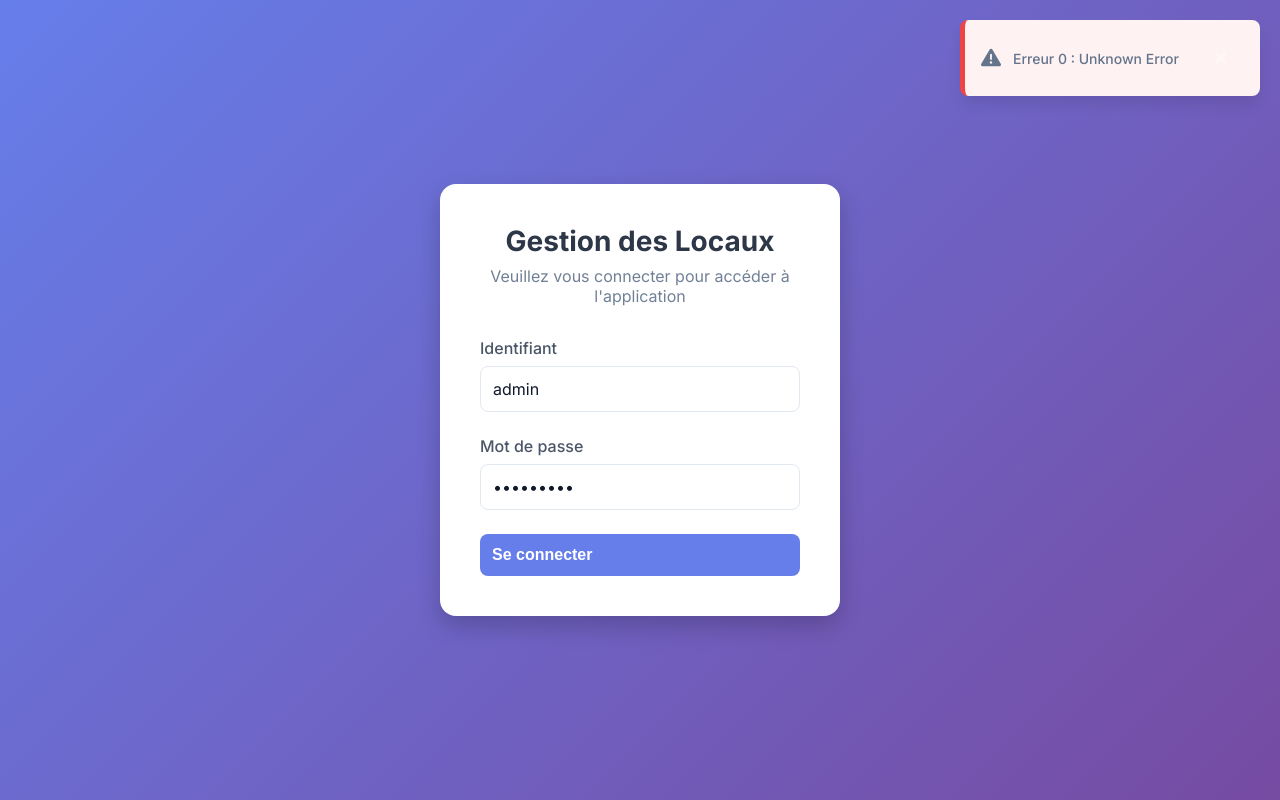
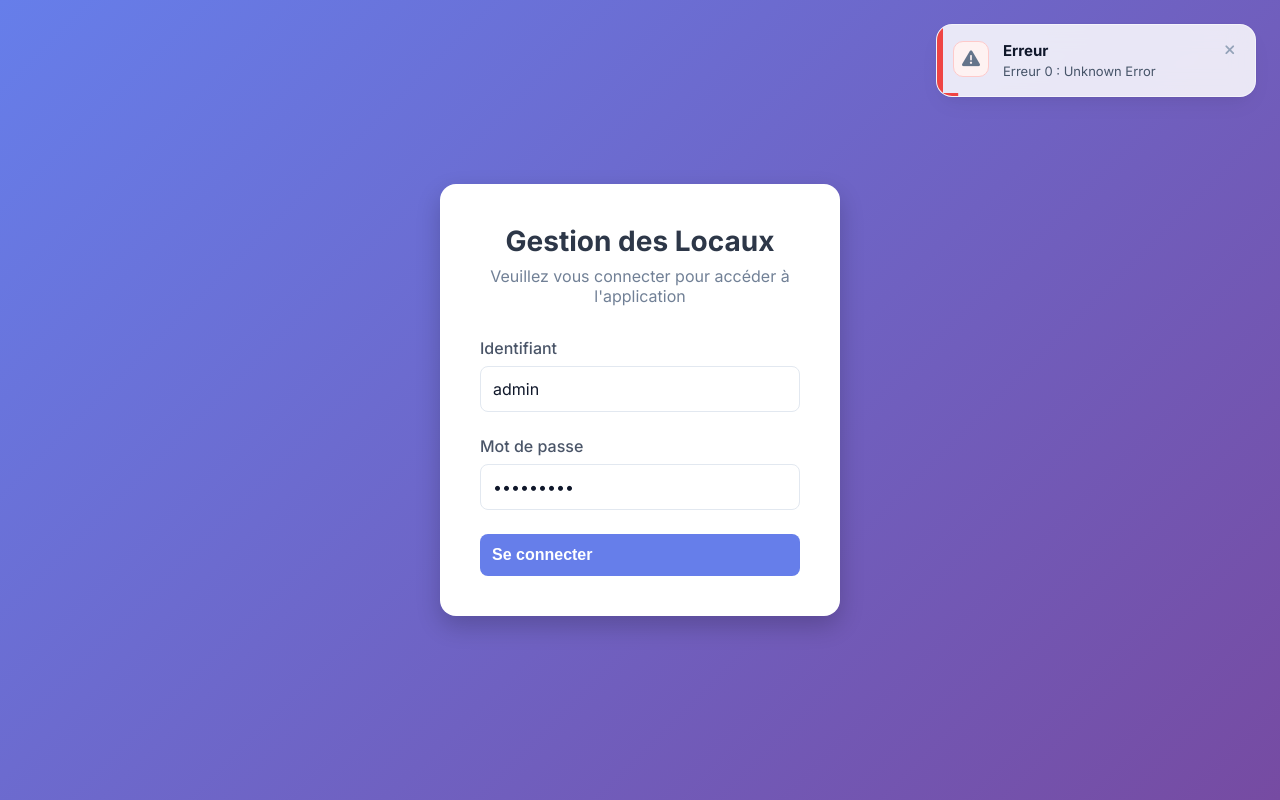
Before and after one commit to HugoMagret/Gestion_locaux, an Angular app in the folder front/: page / in a window 1280 px wide. Both pictures are taken after typing "Sample123" into the empty fields and a click on the button "Se connecter". Built offline with nearby package versions, Linux system fonts and the light colour scheme; no server answers.

Commit message:
style: custom premium notifications for all alerts in the project

```diff
--- a/front/src/app/components/alert/alert.css
+++ b/front/src/app/components/alert/alert.css
@@ -1,68 +1,149 @@
-.alert-box {
+.alert-toast {
   position: fixed;
-  top: 20px;
-  right: 20px;
-  min-width: 300px;
+  top: 24px;
+  right: 24px;
+  min-width: 320px;
   max-width: 450px;
+  background: rgba(255, 255, 255, 0.85);
+  backdrop-filter: blur(12px);
+  -webkit-backdrop-filter: blur(12px);
+  border: 1px solid rgba(255, 255, 255, 0.5);
+  border-radius: 16px;
+  box-shadow:
+    0 10px 25px -5px rgba(0, 0, 0, 0.05),
+    0 8px 16px -6px rgba(0, 0, 0, 0.05),
+    0 0 0 1px rgba(0, 0, 0, 0.02);
+  display: flex;
+  align-items: flex-start;
   padding: 16px;
-  border-radius: 8px;
-  box-shadow: 0 10px 15px -3px rgba(0, 0, 0, 0.1);
-  display: flex;
-  justify-content: space-between;
-  align-items: center;
-  z-index: 1000000;
-  animation: slideIn 0.15s ease-out;
+  gap: 14px;
+  z-index: 9999999;
+  overflow: hidden;
+  animation: toastSlideIn 0.3s cubic-bezier(0.34, 1.56, 0.64, 1);
 }
 
-@keyframes slideIn {
-  from { transform: translateX(100%); opacity: 0; }
-  to { transform: translateX(0); opacity: 1; }
+@keyframes toastSlideIn {
+  from {
+    transform: translateX(120%) scale(0.9);
+    opacity: 0;
+  }
+  to {
+    transform: translateX(0) scale(1);
+    opacity: 1;
+  }
 }
 
-.alert-content {
+.toast-indicator {
+  position: absolute;
+  left: 0;
+  top: 0;
+  bottom: 0;
+  width: 6px;
+  border-radius: 6px 0 0 6px;
+}
+
+.toast-icon {
   display: flex;
   align-items: center;
-  gap: 12px;
+  justify-content: center;
+  width: 36px;
+  height: 36px;
+  border-radius: 10px;
+  font-size: 18px;
+  flex-shrink: 0;
 }
 
-.alert-content p {
-  margin: 0;
-  font-weight: 500;
-  font-size: 14px;
+.toast-body {
+  flex-grow: 1;
+  display: flex;
+  flex-direction: column;
+  gap: 2px;
+  padding-right: 8px;
 }
 
-.icon {
-  font-size: 20px;
+.toast-title {
+  font-family: 'Outfit', 'Inter', sans-serif;
+  font-weight: 700;
+  font-size: 15px;
+  color: #0f172a;
 }
 
-.close-btn {
+.toast-message {
+  font-family: 'Inter', sans-serif;
+  font-size: 13px;
+  color: #475569;
+  line-height: 1.4;
+}
+
+.toast-close {
   background: transparent;
   border: none;
-  font-size: 24px;
+  font-size: 14px;
+  color: #94a3b8;
   cursor: pointer;
-  line-height: 1;
-  opacity: 0.6;
+  padding: 4px;
+  display: flex;
+  align-items: center;
+  justify-content: center;
+  border-radius: 6px;
+  transition: all 0.2s;
+  flex-shrink: 0;
+  margin-top: -2px;
 }
 
-.close-btn:hover {
-  opacity: 1;
+.toast-close:hover {
+  background: rgba(0, 0, 0, 0.05);
+  color: #475569;
 }
 
-/* Types */
-.error {
-  background-color: #fef2f2;
-  color: #991b1b;
-  border-left: 5px solid #ef4444;
+.toast-progress {
+  position: absolute;
+  bottom: 0;
+  left: 0;
+  height: 3px;
+  width: 100%;
+  animation: toastProgress 3s linear forwards;
+  transform-origin: left;
 }
 
-.success {
-  background-color: #f0fdf4;
-  color: #166534;
-  border-left: 5px solid #22c55e;
+@keyframes toastProgress {
+  from { transform: scaleX(1); }
+  to { transform: scaleX(0); }
 }
 
-.info {
-  background-color: #eff6ff;
+/* Theme variations */
+.alert-toast.success .toast-indicator {
+  background: #22c55e;
+}
+.alert-toast.success .toast-icon {
+  background: #f0fdf4;
+  color: #166534;
+  border: 1px solid #bbf7d0;
+}
+.alert-toast.success .toast-progress {
+  background: #22c55e;
+}
+
+.alert-toast.error .toast-indicator {
+  background: #ef4444;
+}
+.alert-toast.error .toast-icon {
+  background: #fef2f2;
+  color: #991b1b;
+  border: 1px solid #fecaca;
+}
+.alert-toast.error .toast-progress {
+  background: #ef4444;
+}
+
+.alert-toast.info .toast-indicator {
+  background: #3b82f6;
+}
+.alert-toast.info .toast-icon {
+  background: #eff6ff;
   color: #1e40af;
-  border-left: 5px solid #3b82f6;
+  border: 1px solid #bfdbfe;
 }
+.alert-toast.info .toast-progress {
+  background: #3b82f6;
+}
--- a/front/src/app/components/alert/alert.html
+++ b/front/src/app/components/alert/alert.html
@@ -1,9 +1,16 @@
-<div *ngIf="notification" class="alert-box" [ngClass]="notification.type">
-  <div class="alert-content">
-    <i class="fa-solid fa-triangle-exclamation icon" *ngIf="notification.type === 'error'"></i>
-    <i class="fa-solid fa-circle-check icon" *ngIf="notification.type === 'success'"></i>
-    <i class="fa-solid fa-circle-info icon" *ngIf="notification.type === 'info'"></i>
-    <p>{{ notification.message }}</p>
+<div *ngIf="notification" class="alert-toast" [ngClass]="notification.type">
+  <div class="toast-indicator"></div>
+  <div class="toast-icon">
+    <i class="fa-solid fa-triangle-exclamation" *ngIf="notification.type === 'error'"></i>
+    <i class="fa-solid fa-circle-check" *ngIf="notification.type === 'success'"></i>
+    <i class="fa-solid fa-circle-info" *ngIf="notification.type === 'info'"></i>
   </div>
-  <button class="close-btn" (click)="close()">&times;</button>
+  <div class="toast-body">
+    <div class="toast-title">{{ getTitle() }}</div>
+    <div class="toast-message">{{ notification.message }}</div>
+  </div>
+  <button class="toast-close" (click)="close()">
+    <i class="fa-solid fa-xmark"></i>
+  </button>
+  <div class="toast-progress"></div>
 </div>
--- a/front/src/app/components/alert/alert.ts
+++ b/front/src/app/components/alert/alert.ts
@@ -38,4 +38,14 @@ export class AlertComponent implements OnInit, OnDestroy {
   close() {
     this.notificationService.clear();
   }
+
+  getTitle(): string {
+    if (!this.notification) return '';
+    switch (this.notification.type) {
+      case 'success': return 'Succès';
+      case 'error': return 'Erreur';
+      case 'info': return 'Information';
+      default: return '';
+    }
+  }
 }
--- a/front/src/app/components/floor-manager/floor-manager.ts
+++ b/front/src/app/components/floor-manager/floor-manager.ts
@@ -2,6 +2,7 @@ import { Component, OnInit } from '@angular/core';
 import { CommonModule } from '@angular/common';
 import { FloorService, Floor } from '../../services/floor.service';
 import { RoomService } from '../../services/room.service';
+import { NotificationService } from '../../services/notification.service';
 
 @Component({
   selector: 'app-floor-manager',
@@ -23,7 +24,8 @@ export class FloorManagerComponent implements OnInit {
 
   constructor(
     private floorService: FloorService,
-    private roomService: RoomService
+    private roomService: RoomService,
+    private notificationService: NotificationService
   ) {}
 
   ngOnInit(): void {
@@ -64,7 +66,7 @@ export class FloorManagerComponent implements OnInit {
         const data = JSON.parse(e.target.result);
         this.importFloor(data);
       } catch (err) {
-        alert("Erreur lors de la lecture du fichier JSON.");
+        this.notificationService.showError("Erreur lors de la lecture du fichier JSON.");
       }
     };
     reader.readAsText(file);
@@ -72,7 +74,7 @@ export class FloorManagerComponent implements OnInit {
 
   private importFloor(data: any): void {
     if (data.level === undefined) {
-      alert("Format invalide : 'level' est requis.");
+      this.notificationService.showError("Format invalide : 'level' est requis.");
       return;
     }
 
@@ -91,7 +93,7 @@ export class FloorManagerComponent implements OnInit {
       });
     }
 
-    alert(`Étage ${data.level} importé avec succès !`);
+    this.notificationService.showSuccess(`Étage ${data.level} importé avec succès !`);
   }
 
   deleteFloor(id: string): void {
--- a/front/src/app/components/room-detail/room-detail.ts
+++ b/front/src/app/components/room-detail/room-detail.ts
@@ -17,6 +17,7 @@ import { FloorService } from '../../services/floor.service';
 import { StaffService } from '../../services/staff.service';
 import { EquipmentService } from '../../services/equipment.service';
 import { SocketService } from '../../services/socket.service';
+import { NotificationService } from '../../services/notification.service';
 
 @Component({
   selector: 'app-room-detail',
@@ -39,6 +40,7 @@ export class RoomDetailComponent implements OnInit {
   private equipmentService = inject(EquipmentService);
   private socketService = inject(SocketService);
   private cdr = inject(ChangeDetectorRef);
+  private notificationService = inject(NotificationService);
 
   // Propriétés de l'interface
   room: Room | null = null;
@@ -130,13 +132,13 @@ export class RoomDetailComponent implements OnInit {
         this.roomForm.patchValue(savedRoom);
         this.isSaving = false;
         this.cdr.detectChanges();
-        alert('Salle mise à jour !');
+        this.notificationService.showSuccess('Salle mise à jour !');
       },
       error: (err) => {
         console.error(err);
         this.isSaving = false;
         this.cdr.detectChanges();
-        alert('Erreur lors de la sauvegarde');
+        this.notificationService.showError('Erreur lors de la sauvegarde');
       }
     });
   }
--- a/front/src/app/components/staff-list/staff-list.ts
+++ b/front/src/app/components/staff-list/staff-list.ts
@@ -3,6 +3,7 @@ import { CommonModule } from '@angular/common';
 import { FormsModule } from '@angular/forms';
 import { StaffService } from '../../services/staff.service';
 import { RoomService } from '../../services/room.service';
+import { NotificationService } from '../../services/notification.service';
 import { Room } from '../../models/room.model';
 import { Staff } from '../../models/staff.model';
 import { Observable, combineLatest, map, BehaviorSubject, switchMap } from 'rxjs';
@@ -29,7 +30,8 @@ export class StaffListComponent implements OnInit {
 
   constructor(
     private staffService: StaffService,
-    private roomService: RoomService
+    private roomService: RoomService,
+    private notificationService: NotificationService
   ) {}
 
   ngOnInit(): void {
@@ -83,7 +85,7 @@ export class StaffListComponent implements OnInit {
       },
       error: (err) => {
         console.error('Erreur lors de l\'ajout du personnel:', err);
-        alert('Erreur lors de l\'ajout : ' + (err.error?.error || err.message));
+        this.notificationService.showError('Erreur lors de l\'ajout : ' + (err.error?.error || err.message));
       }
     });
   }
```
